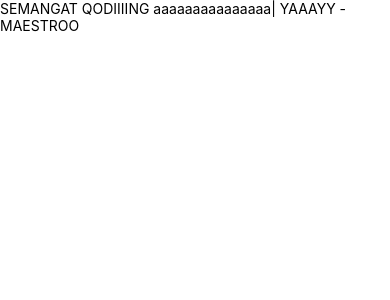
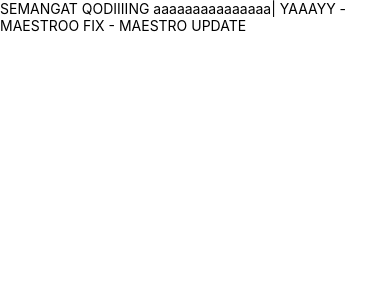
Before and after one commit to mchlltene/PrintJodg_com, a React Native app: screen / in a window 390 px wide. Shown: the top 300 px of the page. Built offline with nearby package versions, Linux system fonts and the light colour scheme.

Commit message:
Update
FIX by Maestro

```diff
--- a/src/App.js
+++ b/src/App.js
@@ -4,7 +4,9 @@ import {View, Text} from 'react-native';
 const App = () => {
   return (
     <View>
-      <Text>SEMANGAT QODIIIING aaaaaaaaaaaaaaa| YAAAYY -MAESTROO</Text>
+      <Text>SEMANGAT QODIIIING aaaaaaaaaaaaaaa| YAAAYY -MAESTROO
+        FIX - MAESTRO UPDATE
+      </Text>
     </View>
   );
 };
```
